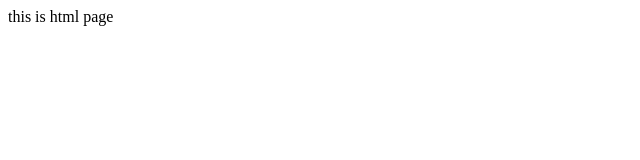
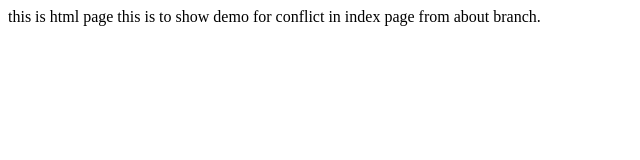
Before and after one commit to Fathimathul-Hansa/git-adv-batch-react, a plain HTML site: page index.html in a window 1280 px wide. Shown: the whole page, without its empty margins (0-640 px from the left). Drawn offline with Linux system fonts and the light colour scheme.

Commit message:
modified index page from about branch

```diff
--- a/index.html
+++ b/index.html
@@ -7,5 +7,6 @@
     </head>
     <body>
         this is html page
+        this is to show demo for conflict in index page from about branch.
     </body>
     </html>
```
